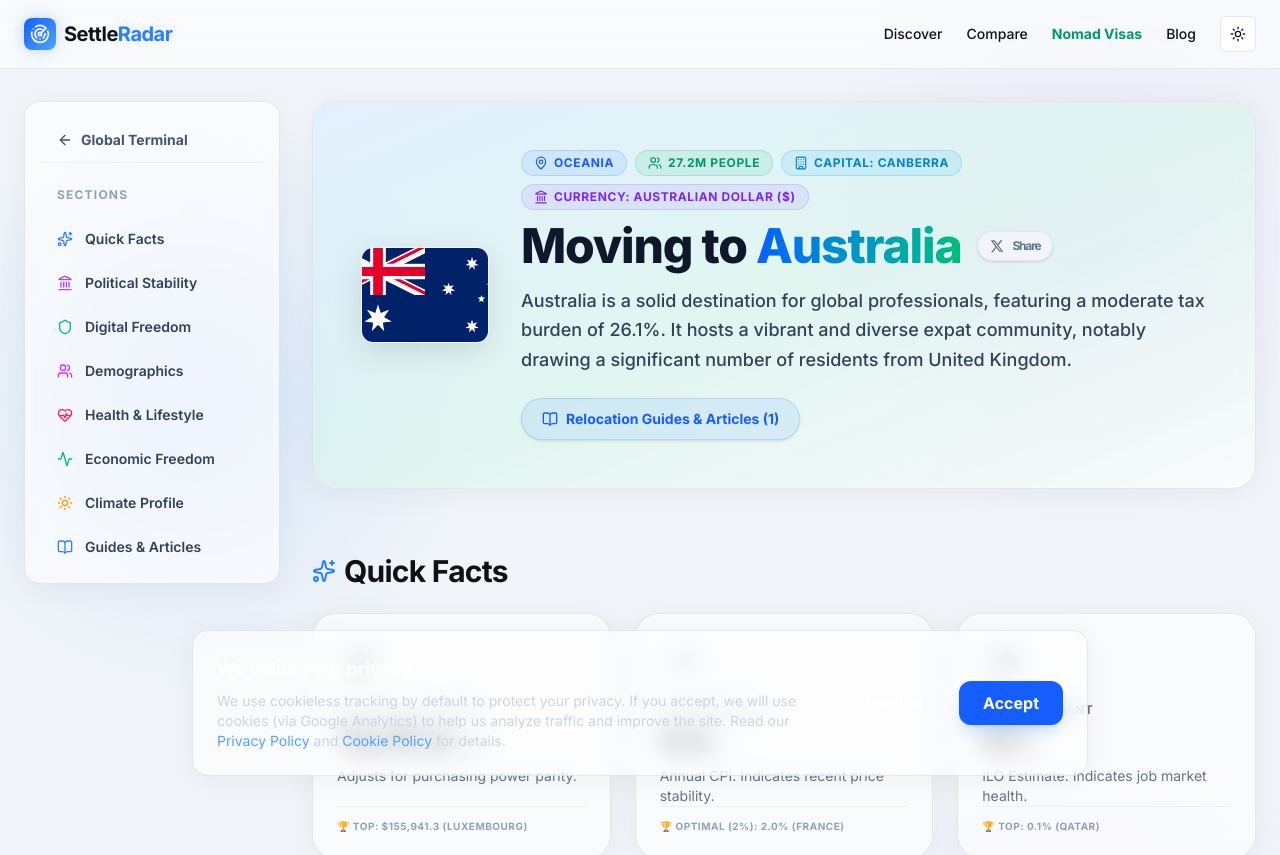
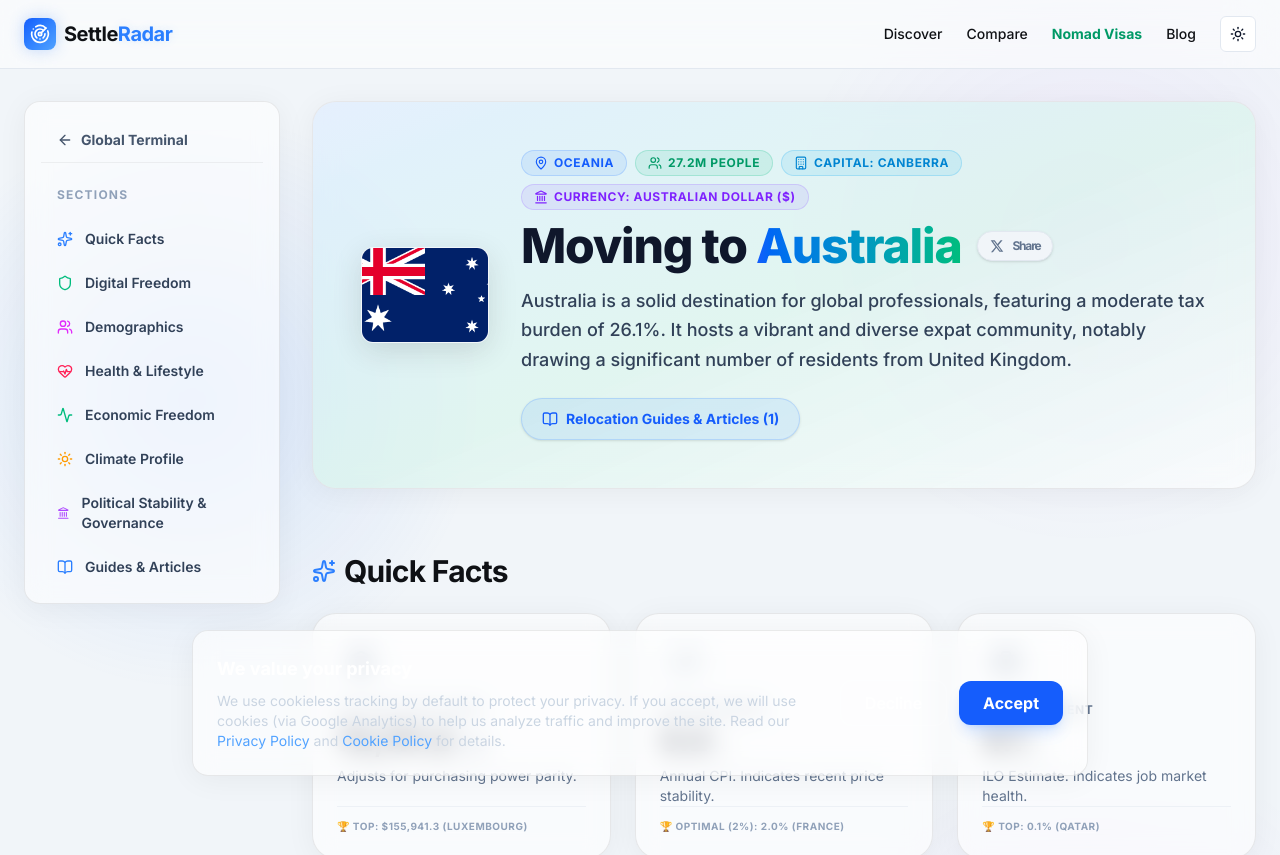
Before and after one commit to mirek-ai/settleradarweb, a Next.js app: page /country/australia in a window 1280 px wide. Shown: the top 855 px of the page. Built offline with nearby package versions, Linux system fonts and the light colour scheme.

Commit message:
Fix sticky menu order and text for Political Stability section

```diff
--- a/src/app/country/[slug]/page.tsx
+++ b/src/app/country/[slug]/page.tsx
@@ -340,9 +340,6 @@ export default async function CountryPage({ params }: { params: Promise<{ slug:
           <a href="#overview" className="flex items-center gap-3 px-4 py-2.5 rounded-xl text-sm font-semibold text-slate-700 dark:text-slate-300 hover:bg-black/5 dark:hover:bg-white/5 transition-colors">
             <Sparkles className="w-4 h-4 text-blue-500" /> Quick Facts
           </a>
-          <a href="#stability" className="flex items-center gap-3 px-4 py-2.5 rounded-xl text-sm font-semibold text-slate-700 dark:text-slate-300 hover:bg-black/5 dark:hover:bg-white/5 transition-colors">
-            <Landmark className="w-4 h-4 text-purple-500" /> Political Stability
-          </a>
           <a href="#freedom" className="flex items-center gap-3 px-4 py-2.5 rounded-xl text-sm font-semibold text-slate-700 dark:text-slate-300 hover:bg-black/5 dark:hover:bg-white/5 transition-colors">
             <Shield className="w-4 h-4 text-emerald-500" /> Digital Freedom
           </a>
@@ -357,6 +354,9 @@ export default async function CountryPage({ params }: { params: Promise<{ slug:
           </a>
           <a href="#climate" className="flex items-center gap-3 px-4 py-2.5 rounded-xl text-sm font-semibold text-slate-700 dark:text-slate-300 hover:bg-black/5 dark:hover:bg-white/5 transition-colors">
             <Sun className="w-4 h-4 text-amber-500" /> Climate Profile
+          </a>
+          <a href="#stability" className="flex items-center gap-3 px-4 py-2.5 rounded-xl text-sm font-semibold text-slate-700 dark:text-slate-300 hover:bg-black/5 dark:hover:bg-white/5 transition-colors">
+            <Landmark className="w-4 h-4 text-purple-500" /> Political Stability & Governance
           </a>
           {relatedPosts.length > 0 && (
             <a href="#articles" className="flex items-center gap-3 px-4 py-2.5 rounded-xl text-sm font-semibold text-slate-700 dark:text-slate-300 hover:bg-black/5 dark:hover:bg-white/5 transition-colors">
```
